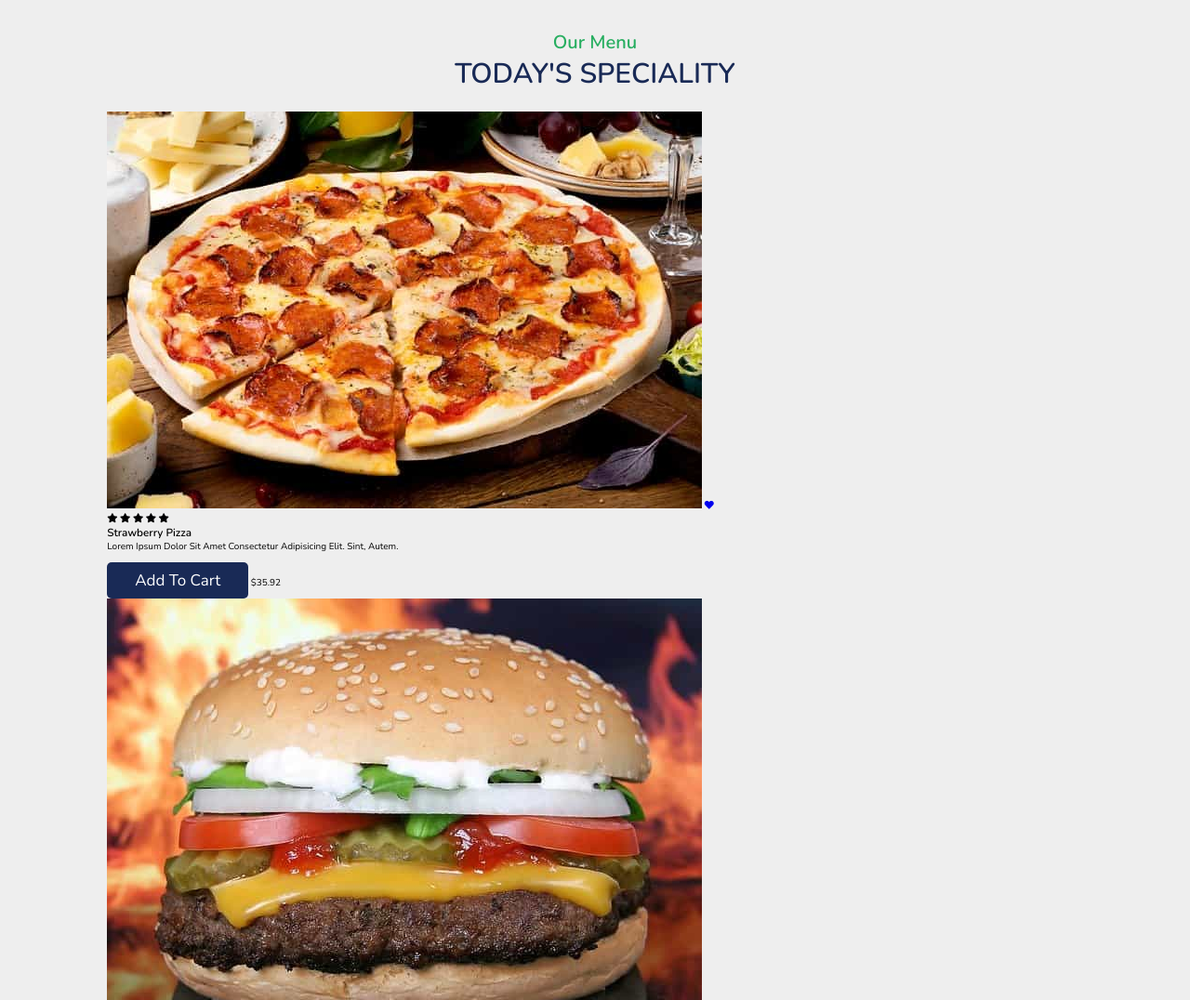
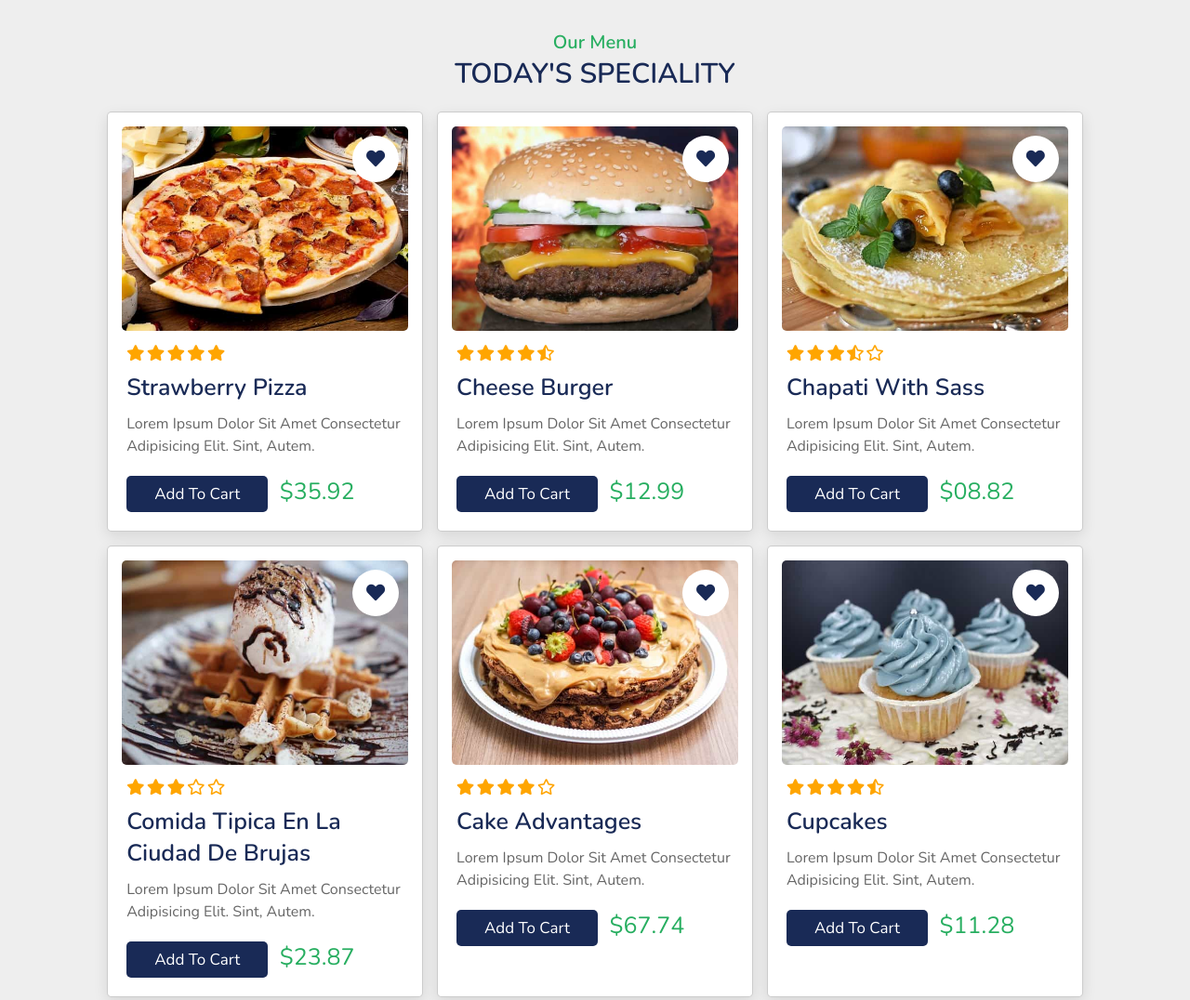
Before and after one commit to ghoshprottoy98/Resto, a plain HTML site: page index.html in a window 1280 px wide. Shown: the part 2240-3316 px from the top of the page at 93% size. Drawn offline with nearby package versions, Linux system fonts and the light colour scheme; a web font is replaced by a local one.

Commit message:
12th commit

```diff
--- a/style.css
+++ b/style.css
@@ -355,3 +355,81 @@ header .icons #menu-bars {
     font-size: 1.5rem;
     color: var(--black);
 }
+
+.menu .box-container {
+    display: grid;
+    grid-template-columns: repeat(auto-fit, minmax(30rem, 1fr));
+    gap: 1.5rem;
+}
+
+.menu .box-container .box {
+    background: #fff;
+    border: .1rem solid rgba(0,0,0,.2);
+    border-radius: .5rem;
+    box-shadow: var(--box-shadow);
+}
+
+.menu .box-container .box .image {
+    height: 25rem;
+    width: 100%;
+    padding: 1.5rem;
+    overflow: hidden;
+    position: relative;
+}
+
+.menu .box-container .box .image img {
+    height: 100%;
+    width: 100%;
+    border-radius: .5rem;
+    object-fit: cover;
+}
+
+.menu .box-container .box .image .fa-heart {
+    position: absolute;
+    top: 2.5rem; right: 2.5rem;
+    height: 5rem;
+    width: 5rem;
+    line-height: 5rem;
+    text-align: center;
+    font-size: 2rem;
+    background: #fff;
+    border-radius: 50%;
+    color: var(--black);
+}
+
+.menu .box-container .box .image .fa-heart:hover {
+    background-color: var(--green);
+    color: #fff;
+}
+
+.menu .box-container .box .content {
+    padding: 2rem;
+    padding-top: 0;
+}
+
+.menu .box-container .box .content .stars{
+    padding-bottom: 1rem;
+}
+
+.menu .box-container .box .content .stars i {
+    font-size: 1.7rem;
+    color: orange;
+}
+
+.menu .box-container .box .content h3 {
+    color: var(--black);
+    font-size: 2.5rem;
+}
+
+.menu .box-container .box .content p {
+    color: var(--light-color);
+    font-size: 1.6rem;
+    padding: 1rem 0;
+    line-height: 1.5;
+}
+
+.menu .box-container .box .content .price {
+    color: var(--green);
+    margin-left: 1rem;
+    font-size: 2.5rem;
+}
```
